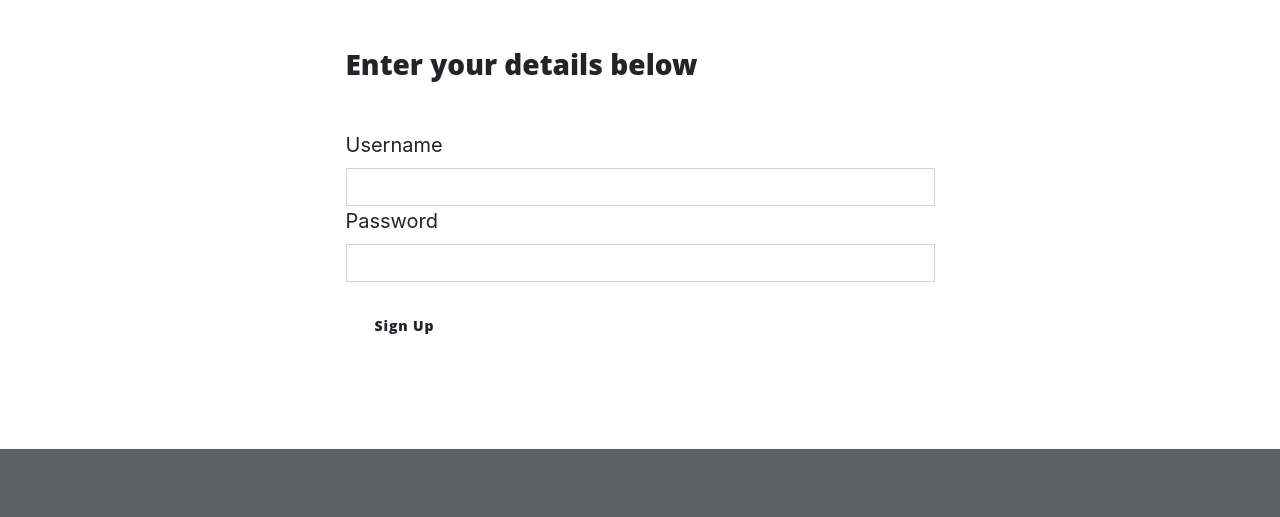
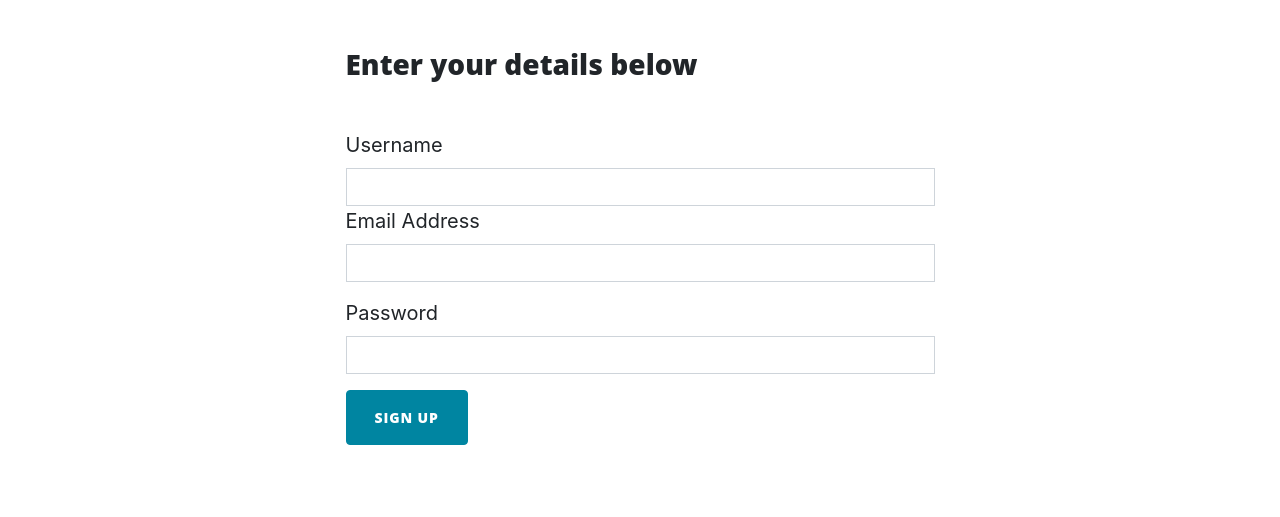
Before and after one commit to JPBiddle/watch-review, a Flask app: page /signup in a window 1280 px wide. Shown: the part 504-1021 px from the top of the page. Before the commit the page ends 953 px from the top, so only its background shows below. Run offline with Flask 2, Linux system fonts and the light colour scheme; some libraries are stand-ins or nearby versions.

Commit message:
added email field to signup

```diff
--- a/reviews/templates/signup.html
+++ b/reviews/templates/signup.html
@@ -24,10 +24,14 @@
                 <input type="text" class="form-control" id="username" name="username"
             </div>
             <div class="mb-3">
+                <label for="emailaddress" class="form-label">Email Address</label>
+                <input type="emailaddress" class="form-control" id="emailaddress" name="emailaddress" required>
+            </div>
+            <div class="mb-3">
                 <label for="password" class="form-label">Password</label>
                 <input type="password" class="form-control" id="password" name="password" required>
             </div>
-            <button type="submit" class="btn mb-4">Sign Up</button>
+            <button class="btn btn-primary text-uppercase" ="submit" class="btn mb-4">Sign Up</button>
         </form>
     </div>
 </div>
```
